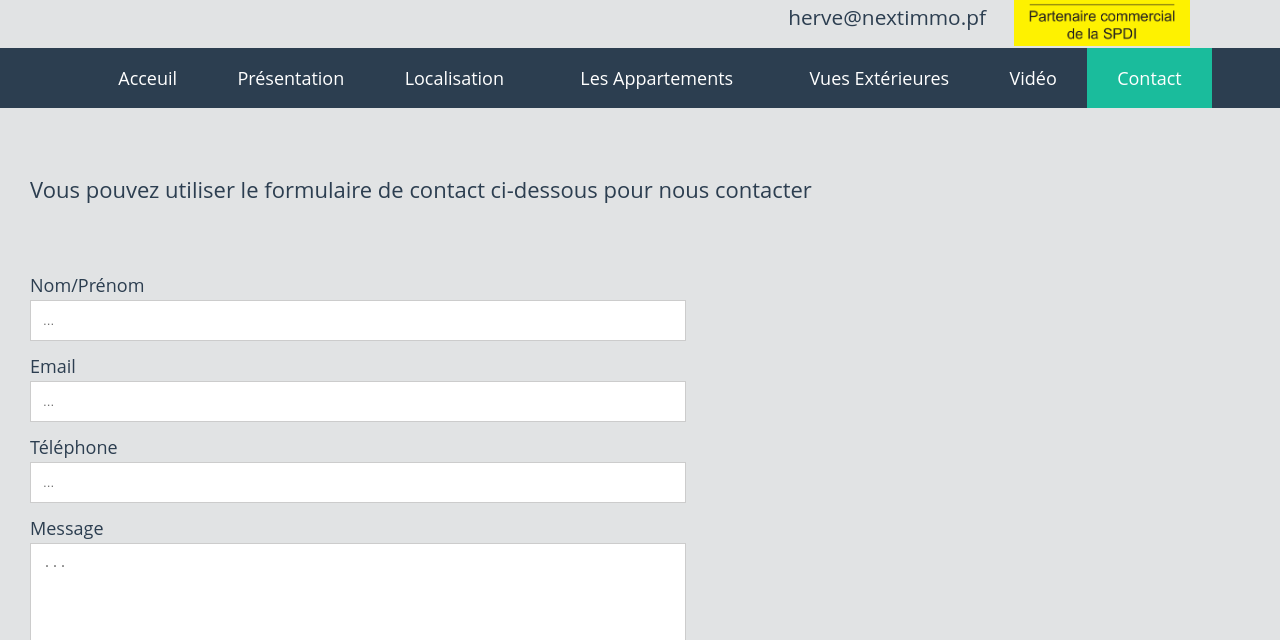
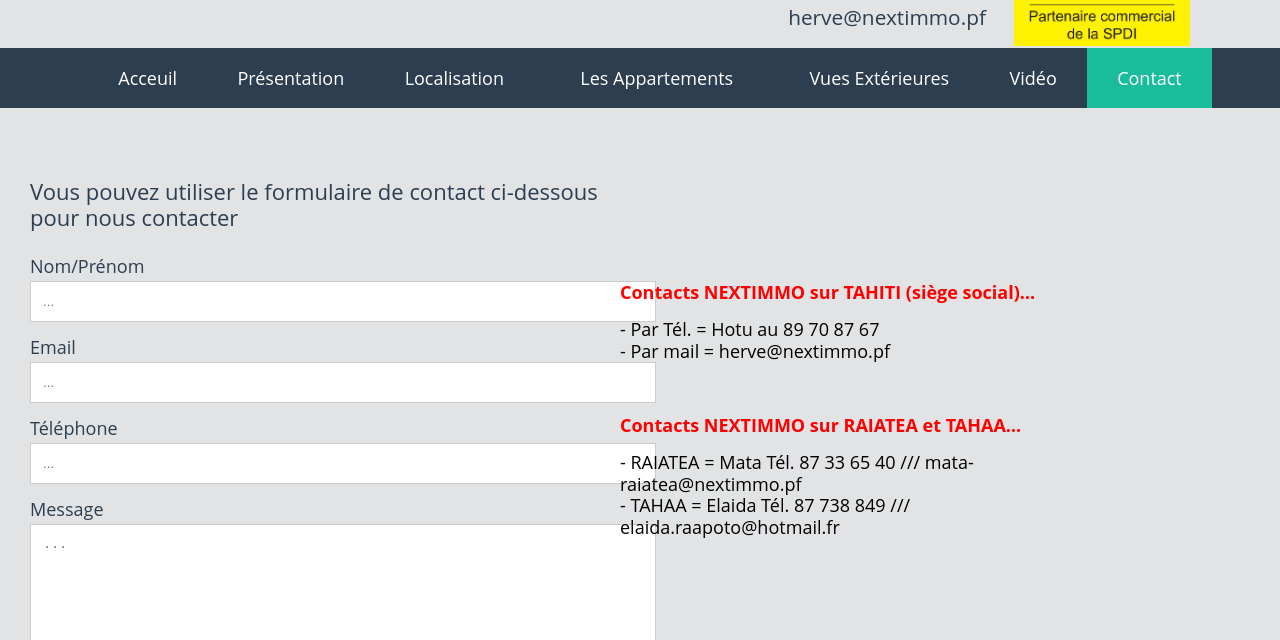
Before and after one commit to AnthonyWDR/rarouri, a plain HTML site: page contact.html in a window 1280 px wide. Shown: the part 160-800 px from the top of the page. Drawn offline with Linux system fonts and the light colour scheme.

Commit message:
finalised computer

```diff
--- a/contact.css
+++ b/contact.css
@@ -111,10 +111,14 @@
     transition-timing-function: ease;
     transition-delay: 0s;
 }
-
+.content  {
+  display: flex;
+  width: 100%;
+  justify-content: space-between;
+}
 .con .formtext p{
   margin-left: 20px;
-  margin-bottom: 50px;
+  margin-bottom: 0px;
   font-size: 22px;
 }
 /* Style inputs */
@@ -148,12 +152,31 @@
 
 /* Create two columns that float next to eachother */
 .column {
-  float: left;
+
   width: 50%;
   margin-top: 6px;
   padding: 20px;
+
+  width: 100%;
 }
-
+.row  {
+  width: 600px;
+}
+.contactinfo {
+  margin-top: 175px;
+  margin-right: 180px;
+}
+.contactinfo h1 {
+  color: red;
+  font-weight: bold;
+}
+.contactinfo p {
+  line-height: 1.2;
+  margin: 0px;
+}
+.formtext p {
+  line-height: 1.2;
+}
 /* Clear floats after the columns */
 .row:after {
   content: "";
--- a/contact.html
+++ b/contact.html
@@ -55,8 +55,8 @@
     <div class="content">
 
       <div class="con">
-  <div class="formtext" style="text-align:left">
-    <p>Vous pouvez utiliser le formulaire de contact ci-dessous pour nous contacter</p>
+  <div class="formtext">
+    <p>Vous pouvez utiliser le formulaire de contact ci-dessous <br> pour nous contacter</p>
   </div>
   <div class="row">
 
@@ -77,6 +77,17 @@
 </div>
 
 
+<div class="contactinfo">
+<h1>Contacts NEXTIMMO sur TAHITI (siège social)…</h1>
+<br>
+<p>- Par Tél. = Hotu au 89 70 87 67</p>
+<p>- Par mail = herve@nextimmo.pf</p>
+<br> <br> <br>
+<h1>Contacts NEXTIMMO sur RAIATEA et TAHAA…</h1>
+<br>
+<p>- RAIATEA = Mata Tél. 87 33 65 40 /// mata-raiatea@nextimmo.pf</p>
+<p>- TAHAA = Elaida Tél. 87 738 849 /// elaida.raapoto@hotmail.fr</p>
+</div>
 
     </div>
 
--- a/f2.css
+++ b/f2.css
@@ -112,8 +112,14 @@
 }
 
 .content {
-  margin: 60px auto 60px auto;
+  margin: 0px auto 60px auto;
   width: 1100px;
+}
+.verify h1 {
+  margin: 30px;
+  margin-left: 170px;
+  color: red;
+  font-weight: bold;
 }
 .carousel {
   display: flex;
--- a/f3.css
+++ b/f3.css
@@ -116,8 +116,14 @@
 
 }
 .content {
-  margin: 60px auto 60px auto;
+  margin: 0px auto 60px auto;
   width: 1100px;
+}
+.verify h1 {
+  margin: 30px;
+  margin-left: 170px;
+  color: red;
+  font-weight: bold;
 }
 .carousel {
   display: flex;
--- a/f4.css
+++ b/f4.css
@@ -116,8 +116,14 @@
 
 }
 .content {
-  margin: 60px auto 60px auto;
+  margin: 0px auto 60px auto;
   width: 1100px;
+}
+.verify h1 {
+  margin: 30px;
+  margin-left: 170px;
+  color: red;
+  font-weight: bold;
 }
 .carousel {
   display: flex;
```
Also changed, not shown: f1.css (+7 -1 lines), f1.html (+3 -1 lines), f2.html (+3 -1 lines), f3.html (+3 -1 lines), f4.html (+3 -1 lines).
